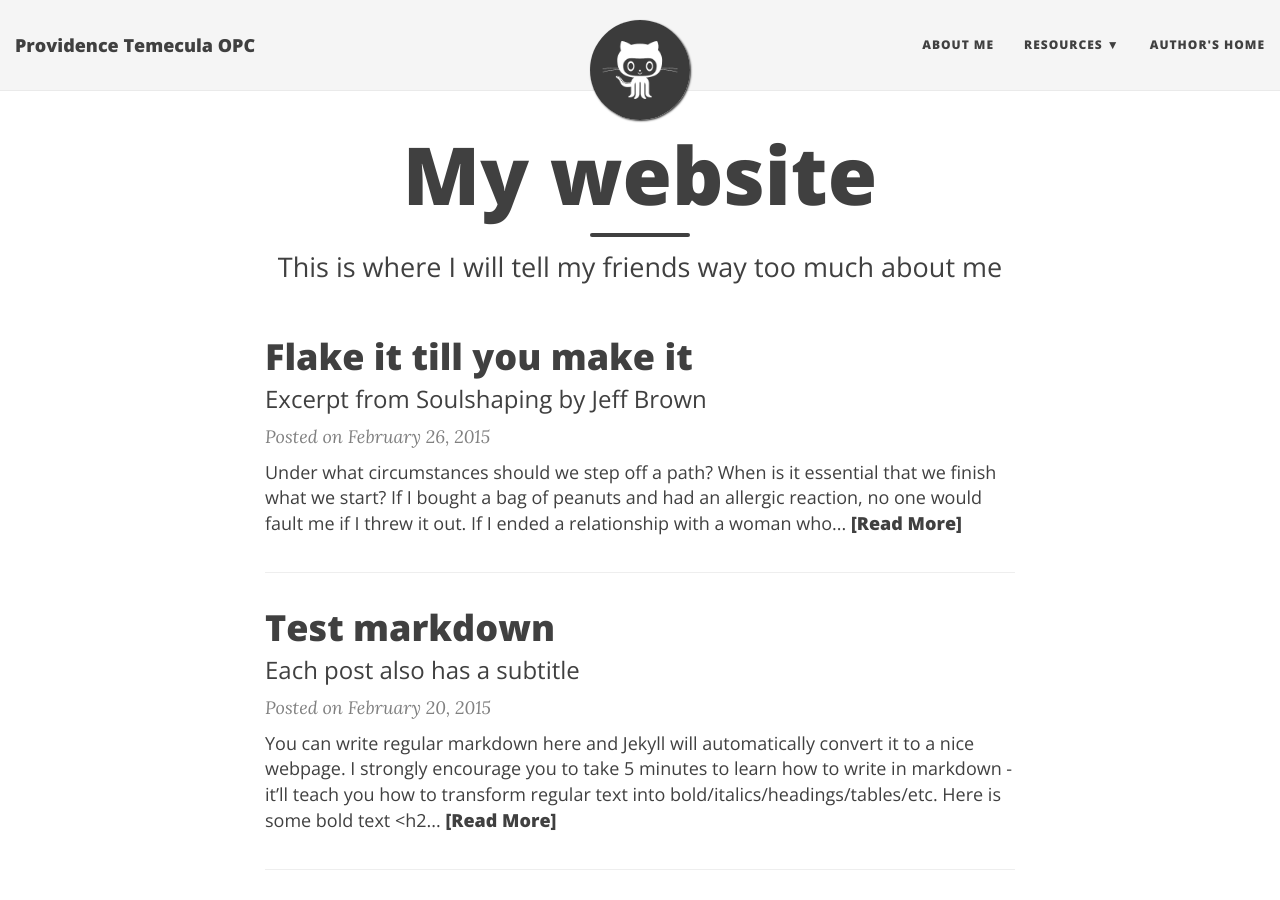
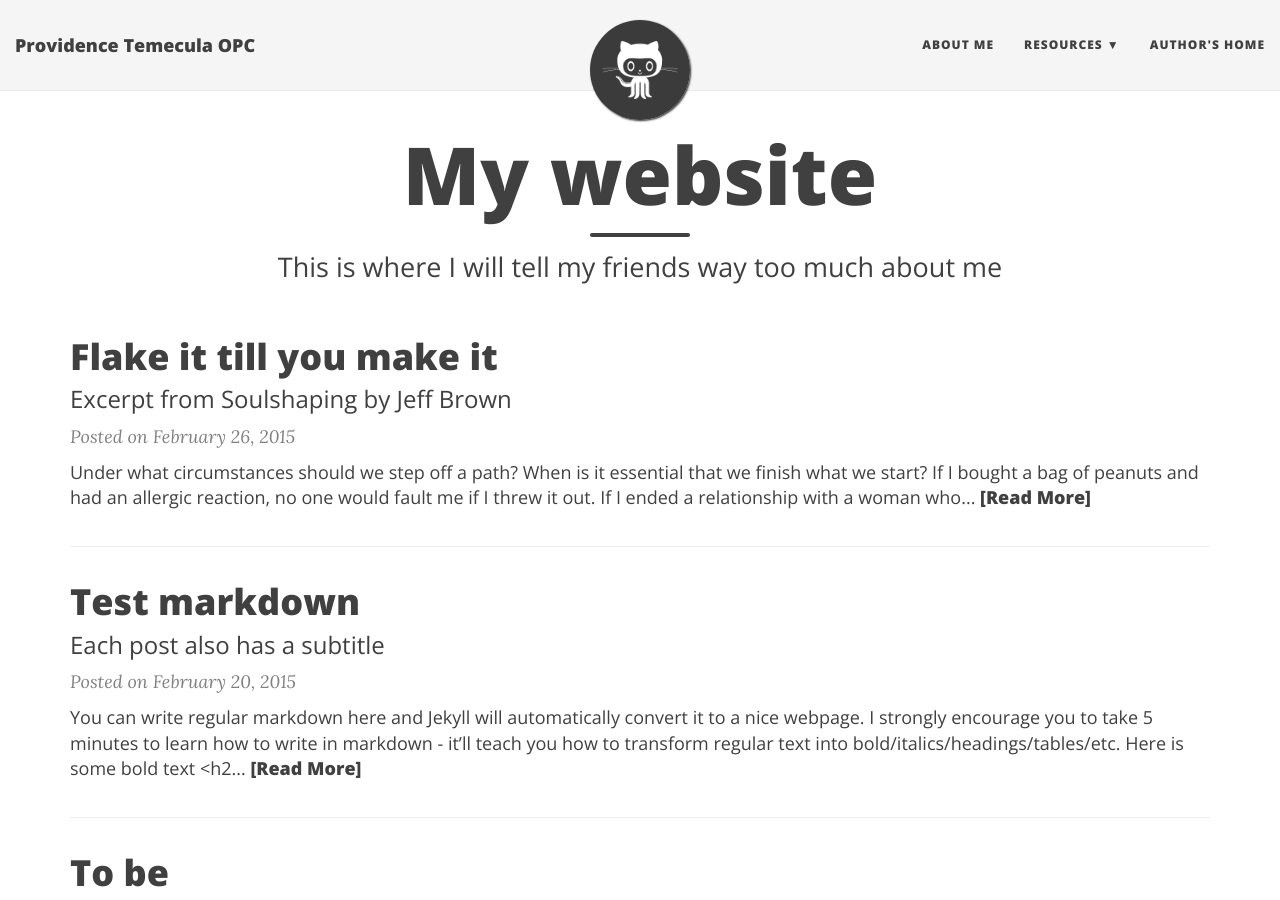
Before and after one commit to japodacaj/temeculaopc.github.io, a Jekyll site: the page built from index.html, in a window 1280 px wide and 900 px high. Built offline with Jekyll 4.4.1, drawn with Linux system fonts in a browser that asks for light colours; nearby versions of some CDN libraries; the list of posts is cut into pages by our own code.

Commit message:
a few more tweaks

```diff
--- a/_layouts/page.html
+++ b/_layouts/page.html
@@ -6,7 +6,7 @@ layout: base
 
 <div class="container" role="main">
   <div class="row">
-    <div class="col-lg-8 col-lg-offset-2 col-md-10 col-md-offset-1">
+    <div class="col-sm-12">
       {{ content }}
 	    {% if page.comments %}
         <div class="disqus-comments">
--- a/_layouts/post.html
+++ b/_layouts/post.html
@@ -6,7 +6,7 @@ layout: base
 
 <div class="container">
   <div class="row">
-    <div class="col-lg-8 col-lg-offset-2 col-md-10 col-md-offset-1">
+    <div class="col-sm-12">
       <article role="main" class="blog-post">
 	      {{ content }}
 	    </article>
```
Also changed, not shown: Gemfile.lock (added).
